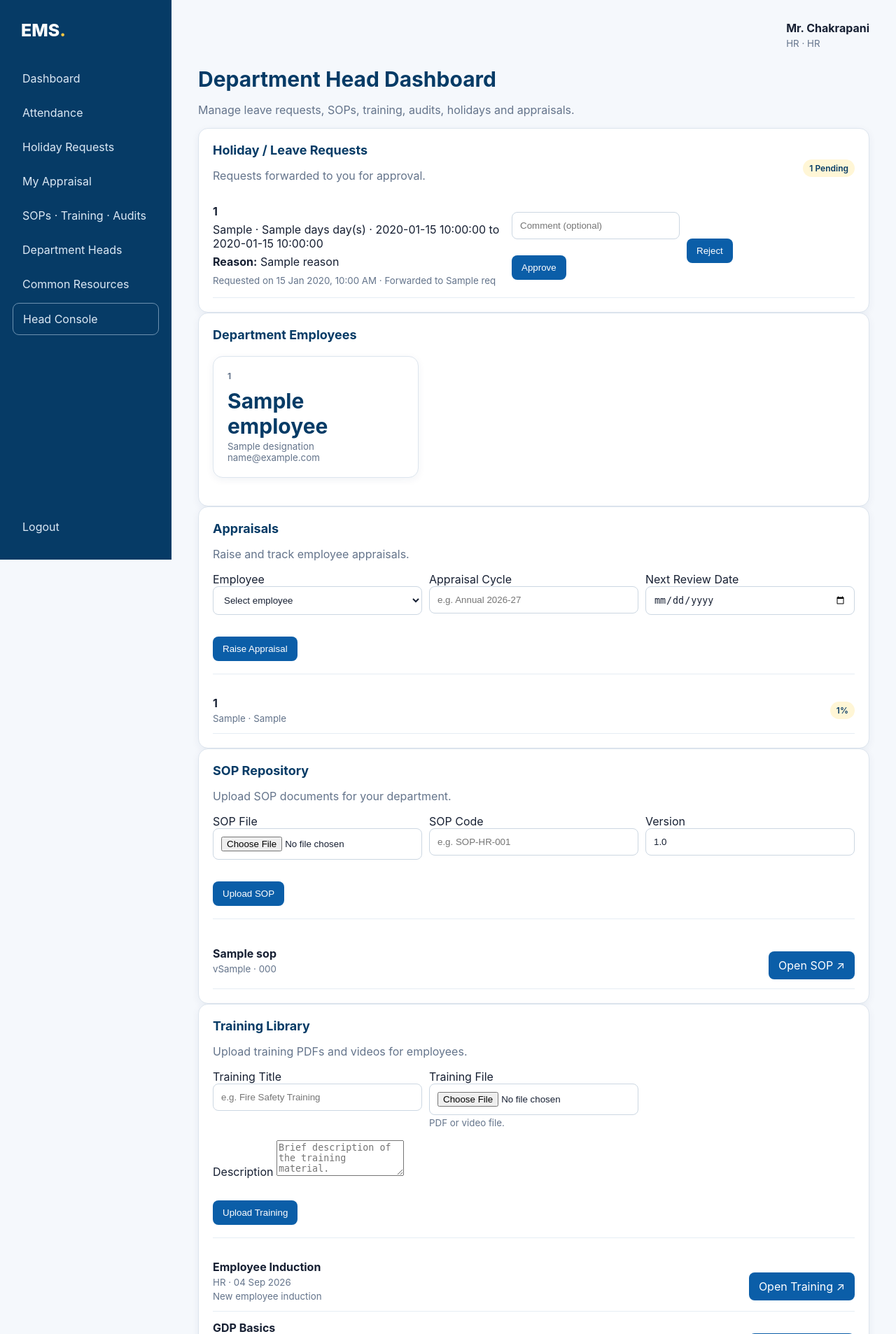
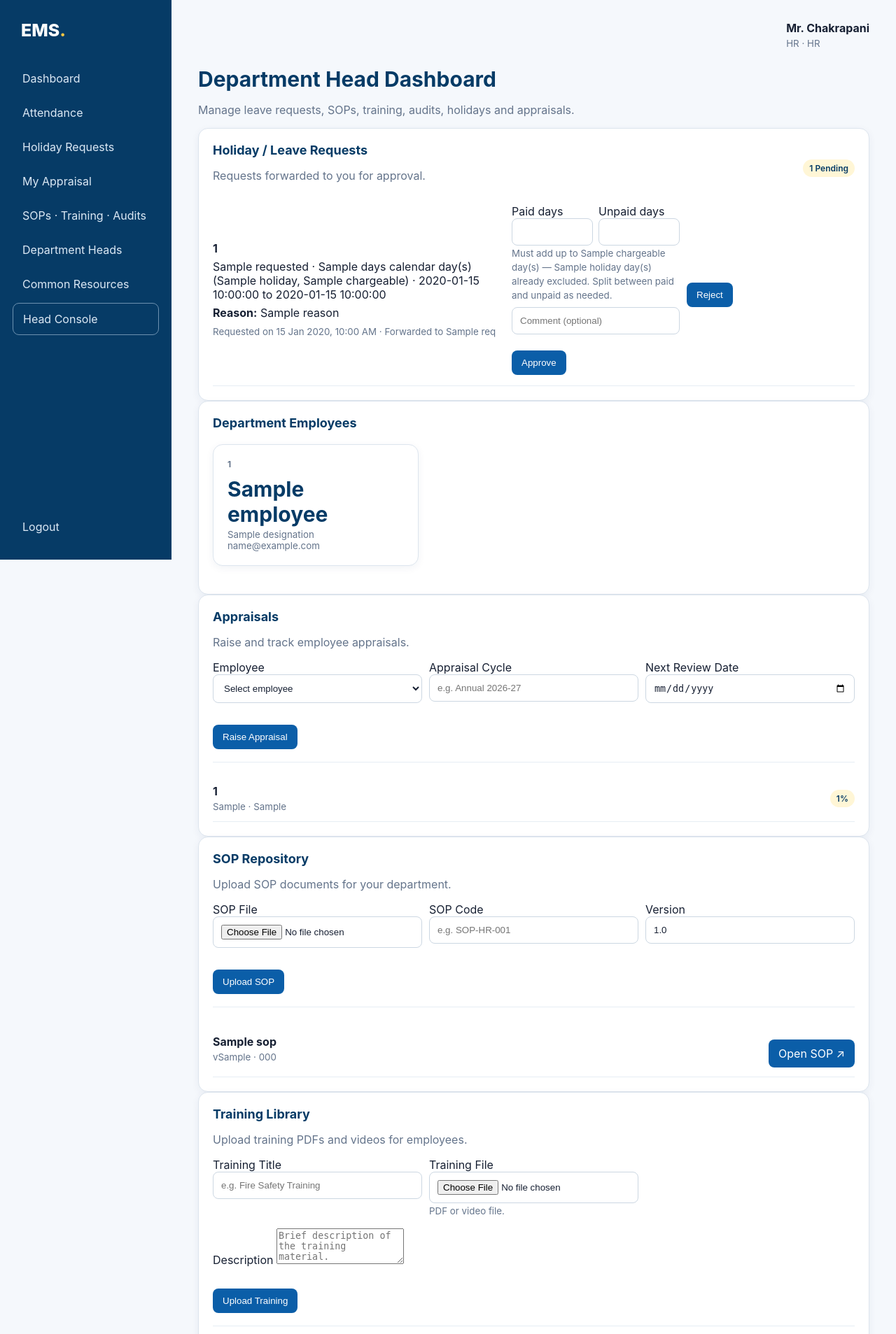
Before and after one commit to rakshithar11/EMS, a Flask app: template templates/head.html in a window 1280 px wide. Shown: the top 1907 px of the page at 70% size. Run offline with Flask 3, Linux system fonts and the light colour scheme; a user stored in the database is signed in; data comes from the database, SQL or seed files in the repository; tables that the repository leaves empty hold one stand-in row (values such as "Sample post"); the template is opened without the code that fills it: values that come from a table or form of the project are taken from there, most other values are stand-ins (such as "Sample title", 1, 10 or a date in 2020).

Commit message:
Update head.html

```diff
--- a/templates/head.html
+++ b/templates/head.html
@@ -1,6 +1,6 @@
 {% extends "base.html" %}
 
-{% block title %}Department Head Dashboard · EMS{% endblock %}
+{% block title %}Department Head Dashboard · BOBBA LOGISTICS EMS{% endblock %}
 
 {% block content %}
 
@@ -51,8 +51,11 @@
             </strong>
 
             <p>
-                {{ req.leave_type }}
-                · {{ req.days }} day(s)
+                {{ req.leave_type }} requested
+                · {{ req.days }} calendar day(s)
+                {% if req.holiday_days %}
+                ({{ req.holiday_days }} holiday, {{ req.chargeable_display }} chargeable)
+                {% endif %}
                 · {{ req.start_date }}
                 to
                 {{ req.end_date }}
@@ -86,7 +89,46 @@
             action="{{ url_for('head.leave_action', id=req.id, action='approve') }}"
         >
 
-            <div>
+            <div class="form-grid" style="grid-template-columns: 1fr 1fr; gap: 8px;">
+
+                <div>
+                    <label for="paid_days_{{ req.id }}">
+                        Paid days
+                    </label>
+                    <input
+                        type="number"
+                        id="paid_days_{{ req.id }}"
+                        name="paid_days"
+                        min="0"
+                        max="{{ req.chargeable_display }}"
+                        value="{{ req.default_paid_days }}"
+                    >
+                </div>
+
+                <div>
+                    <label for="unpaid_days_{{ req.id }}">
+                        Unpaid days
+                    </label>
+                    <input
+                        type="number"
+                        id="unpaid_days_{{ req.id }}"
+                        name="unpaid_days"
+                        min="0"
+                        max="{{ req.chargeable_display }}"
+                        value="{{ req.default_unpaid_days }}"
+                    >
+                </div>
+
+            </div>
+
+            <small class="muted">
+                Must add up to {{ req.chargeable_display }} chargeable
+                day(s){% if req.holiday_days %} — {{ req.holiday_days }}
+                holiday day(s) already excluded{% endif %}. Split
+                between paid and unpaid as needed.
+            </small>
+
+            <div style="margin-top: 8px;">
 
                 <input
                     type="text"
```
